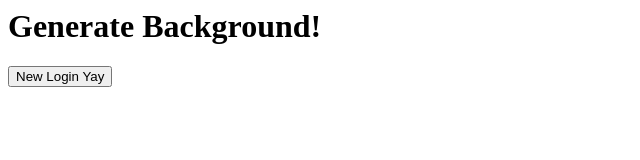
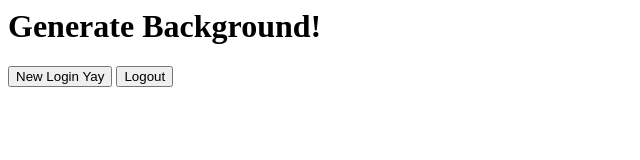
Before and after one commit to ramcontributions/BG-Generator, a plain HTML site: page index.html in a window 1280 px wide. Shown: the whole page, without its empty margins (0-640 px from the left). Drawn offline with Linux system fonts and the light colour scheme.

Commit message:
Logout is again added

```diff
--- a/index.html
+++ b/index.html
@@ -5,5 +5,6 @@
 <body>
     <h1>Generate Background!</h1>
       <button type="input">New Login Yay</button>
+    <button type="input">Logout</button>
 </body>
 </html>
```
